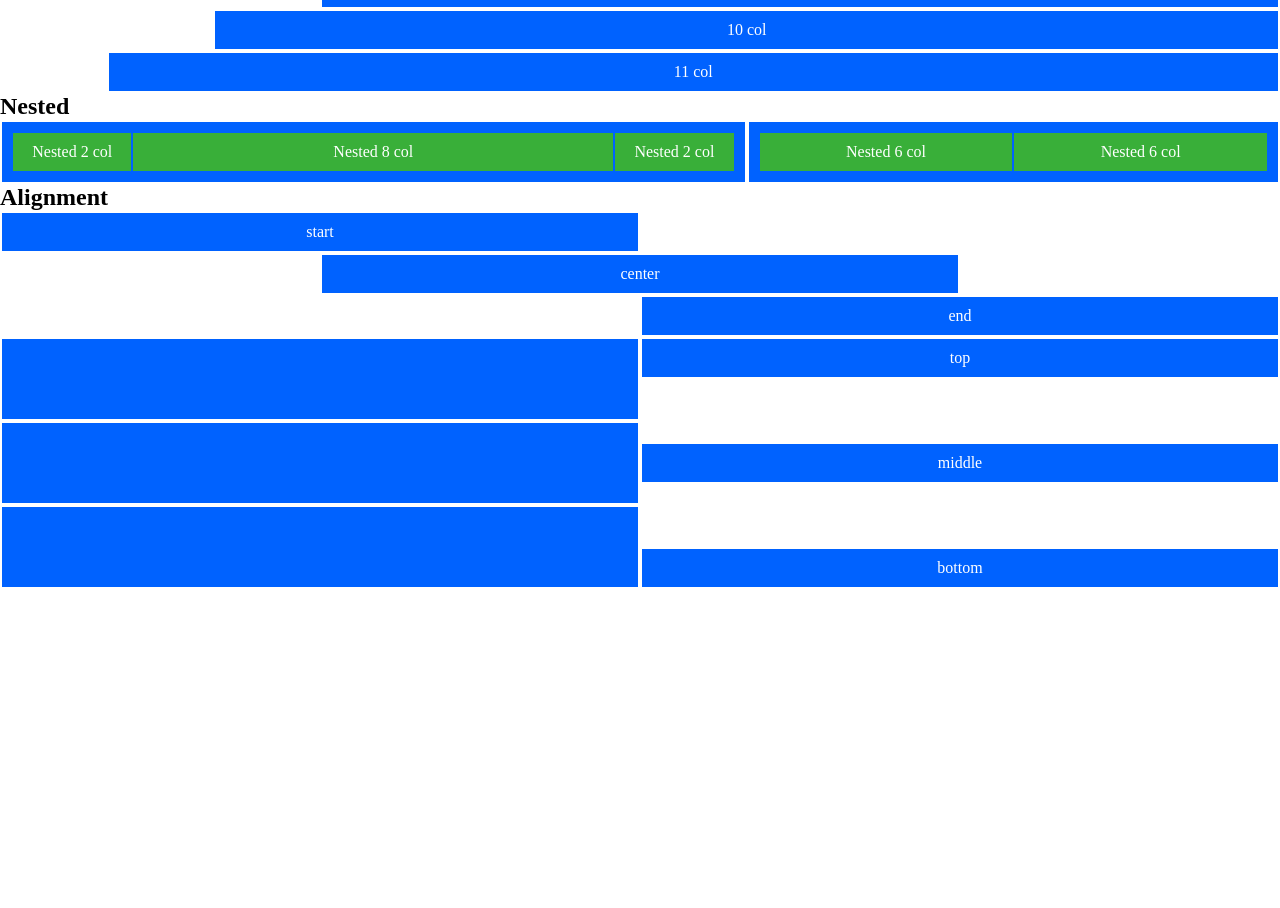
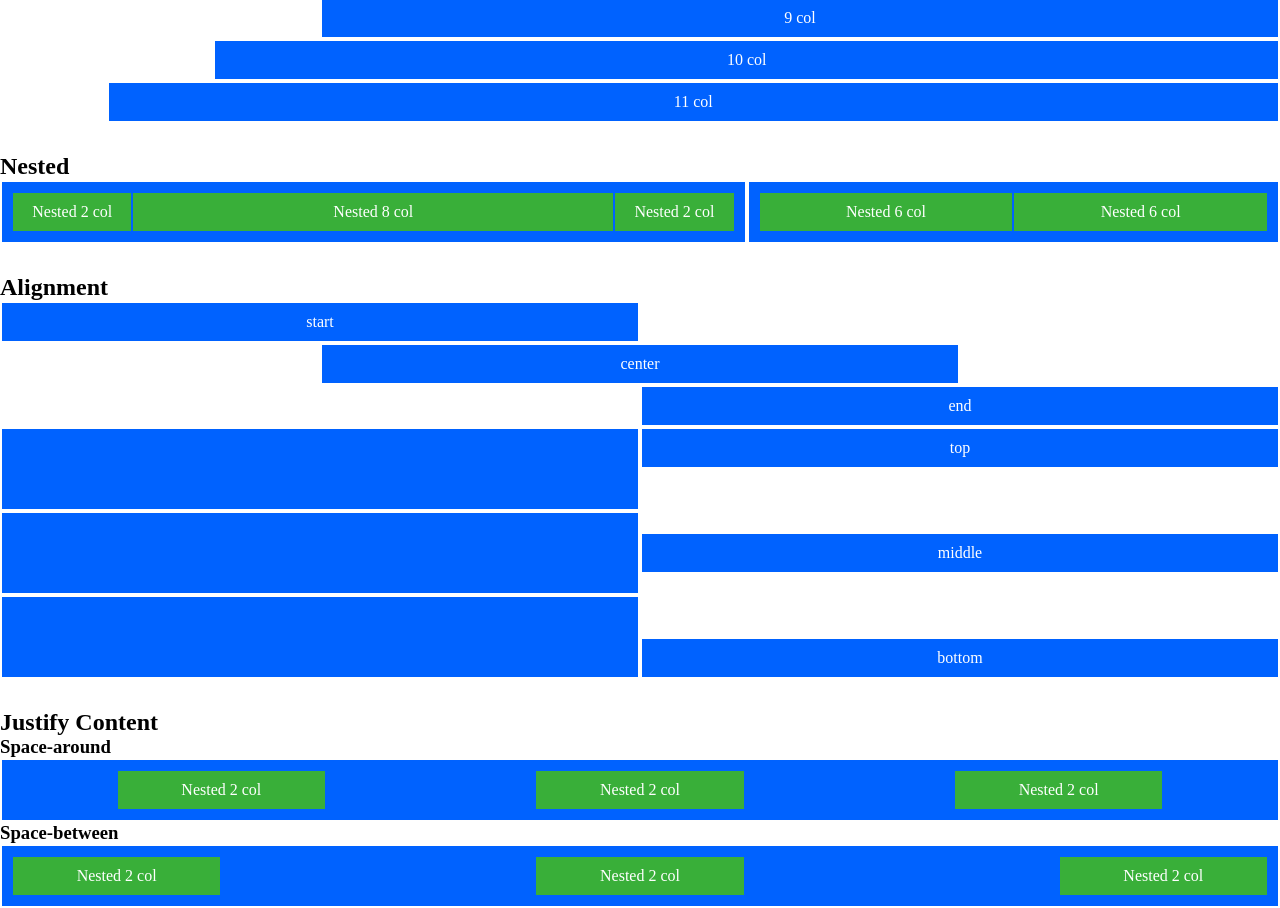
Before and after one commit to mattia099/html-css-12bool, a plain HTML site: page index.html in a window 1280 px wide. Shown: the part 994-1902 px from the top of the page. Before the commit the page ends 1583 px from the top, so only its background shows below. Drawn offline with Linux system fonts and the light colour scheme.

Commit message:
Justify-content

```diff
--- a/framework.css
+++ b/framework.css
@@ -28,6 +28,12 @@
 .mb-30{
     margin-bottom: 30px;
 }
+
+/*dimensioni rettangoli*/
+.big{
+    height: 84px;
+}
+
 /*Layout*/
 
 .row{
@@ -148,6 +154,12 @@
 .justify-end{
     justify-content: end;
 }
+.justify-space-between{
+    justify-content: space-between;
+}
+.justify-space-around{
+    justify-content: space-around;
+}
 
 /*ALIGN-ITEMS*/
 .align-start{
@@ -159,9 +171,3 @@
 .align-end{
     align-items: flex-end;
 }
-
-/*dimensioni rettangoli*/
-
-.big{
-    height: 84px;
-}
--- a/index.html
+++ b/index.html
@@ -89,7 +89,7 @@
             <div class="col-7">7 col</div>
         </div>
 
-        <div class="row">
+        <div class="row mb-30">
             <div class="col-6">6 col</div>
             <div class="col-6">6 col</div>
         </div>
@@ -125,12 +125,12 @@
         <div class="row">
             <div class="col-10 col-offset-2">10 col</div>
         </div>
-        <div class="row">
+        <div class="row mb-30">
             <div class="col-11 col-offset-1">11 col</div>
         </div>
 
         <h2>Nested</h2>
-        <div class="row">
+        <div class="row mb-30">
             <div class="row col-7">
                 <div class="col-2 green">Nested 2 col</div>
                 <div class="col-8 green">Nested 8 col</div>
@@ -163,10 +163,26 @@
             <div class="col-6">middle</div>
         </div>
 
-        <div class="row align-end">
+        <div class="row align-end mb-30">
             <div class="col-6 big"></div>
             <div class="col-6">bottom</div>
         </div>
+
+        <h2>Justify Content</h2>
+        <h3>Space-around</h3>
+        <div class="row col-12 justify-space-around">
+            <div class="col-2 green">Nested 2 col</div>
+            <div class="col-2 green">Nested 2 col</div>
+            <div class="col-2 green">Nested 2 col</div>
+        </div>
+        <h3>Space-between</h3>
+        <div class="row col-12 justify-space-between">
+            <div class="col-2 green">Nested 2 col</div>
+            <div class="col-2 green">Nested 2 col</div>
+            <div class="col-2 green">Nested 2 col</div>
+        </div>
+
+
     </div>
 
 
```
